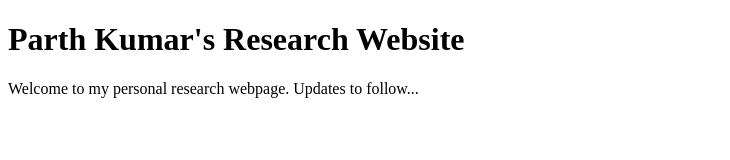
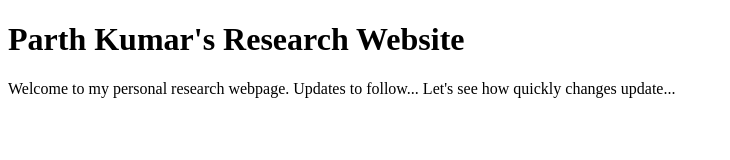
Before and after one commit to parthkumar95/parthkumar95.github.io, a plain HTML site: page index.html in a window 1280 px wide. Shown: the whole page, without its empty margins (0-730 px from the left). Drawn offline with Linux system fonts and the light colour scheme.

Commit message:
Update index.html

```diff
--- a/index.html
+++ b/index.html
@@ -2,6 +2,7 @@
 <html>
 <body>
 <h1>Parth Kumar's Research Website</h1>
-<p>Welcome to my personal research webpage. Updates to follow... </p>
+<p>Welcome to my personal research webpage. Updates to follow...
+Let's see how quickly changes update...</p>
 </body>
 </html>
```
